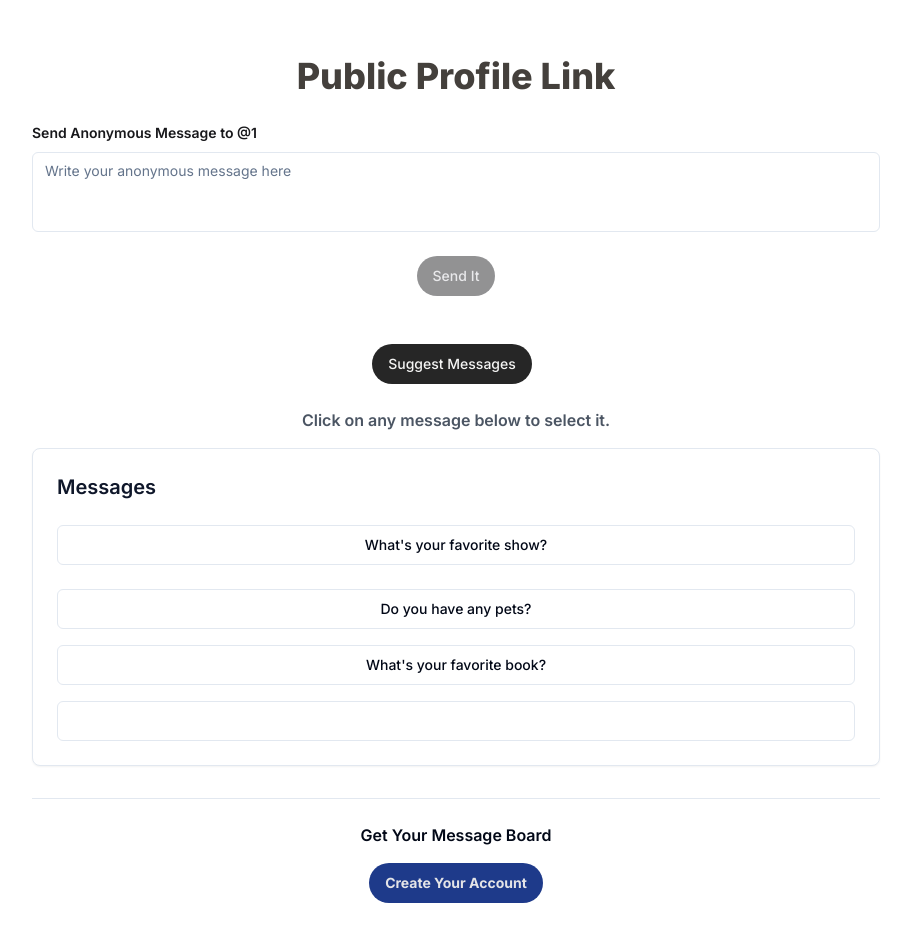
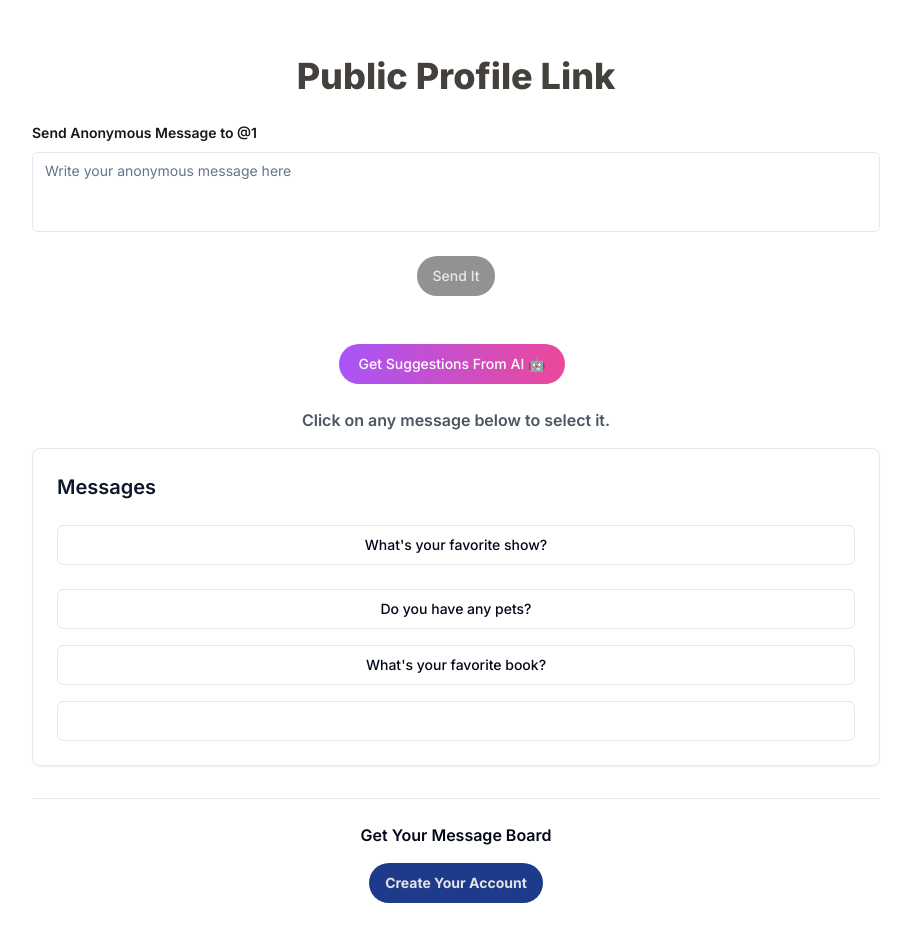
Before and after one commit to Farmaan16/anonsync, a Next.js app: page /u/1 in a window 1280 px wide. Shown: the top 942 px of the page, without its empty margins (184-1095 px from the left). Built offline with nearby package versions, Linux system fonts and the light colour scheme.

Commit message:
"Fixed some UI issues"

```diff
--- a/src/app/(app)/dashboard/page.tsx
+++ b/src/app/(app)/dashboard/page.tsx
@@ -140,7 +140,7 @@ function UserDashboard() {
       <h1 className="text-4xl font-bold mb-4 text-zinc-700">User Dashboard</h1>
 
       <div className="mb-4">
-        <h2 className="text-lg font-semibold mb-2 text-gray-700">Copy Your Unique Link</h2>{" "}
+        <h2 className="text-lg font-semibold mb-2 text-gray-700">Copy Your Unique Link And Share It With Your Friends to Get Started</h2>
         <div className="flex flex-col md:flex-row justify-start items-center ">
           <Input
             type="text"
--- a/src/app/u/[username]/page.tsx
+++ b/src/app/u/[username]/page.tsx
@@ -160,10 +160,10 @@ export default function UserPage() {
           <div className="flex flex-col items-center  lg:justify-start">
             <Button
               onClick={fetchSuggestedMessages}
-              className="my-2 lg:my-4 bg-neutral-800 text-stone-100 rounded-3xl hover:bg-zinc-950 lg:mr-2 lg:w-auto"
+              className="my-2 lg:my-4 rounded-3xl  lg:mr-2 lg:w-auto text-white bg-gradient-to-r from-purple-500 to-pink-500 hover:bg-gradient-to-l focus:ring-4 focus:outline-none focus:ring-purple-200 dark:focus:ring-purple-800 font-medium text-sm px-5 py-2.5 text-center me-2 mb-2"
               disabled={isSuggestLoading}
             >
-              Suggest Messages
+              Get Suggestions From AI 🤖
             </Button>
 
             <p className="text-gray-600 font-semibold text-center lg:text-left lg:mt-2">
```
